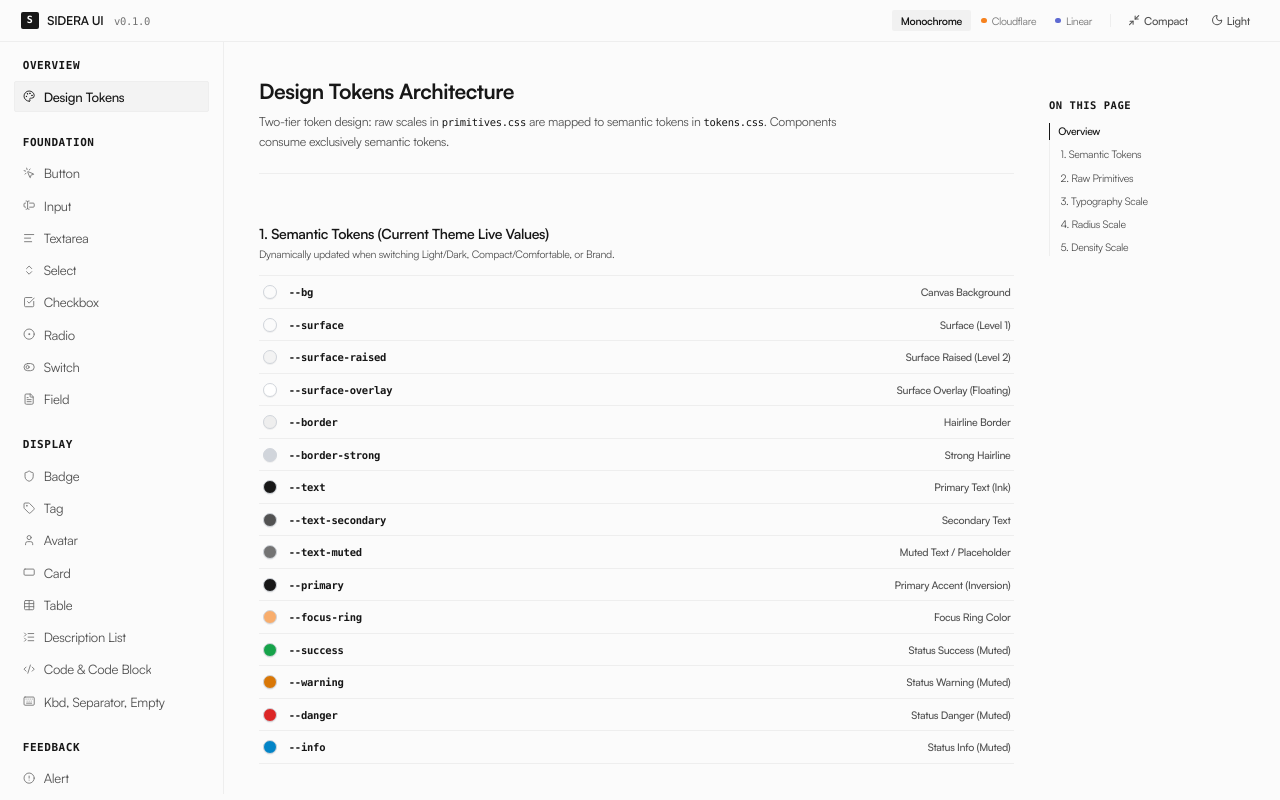
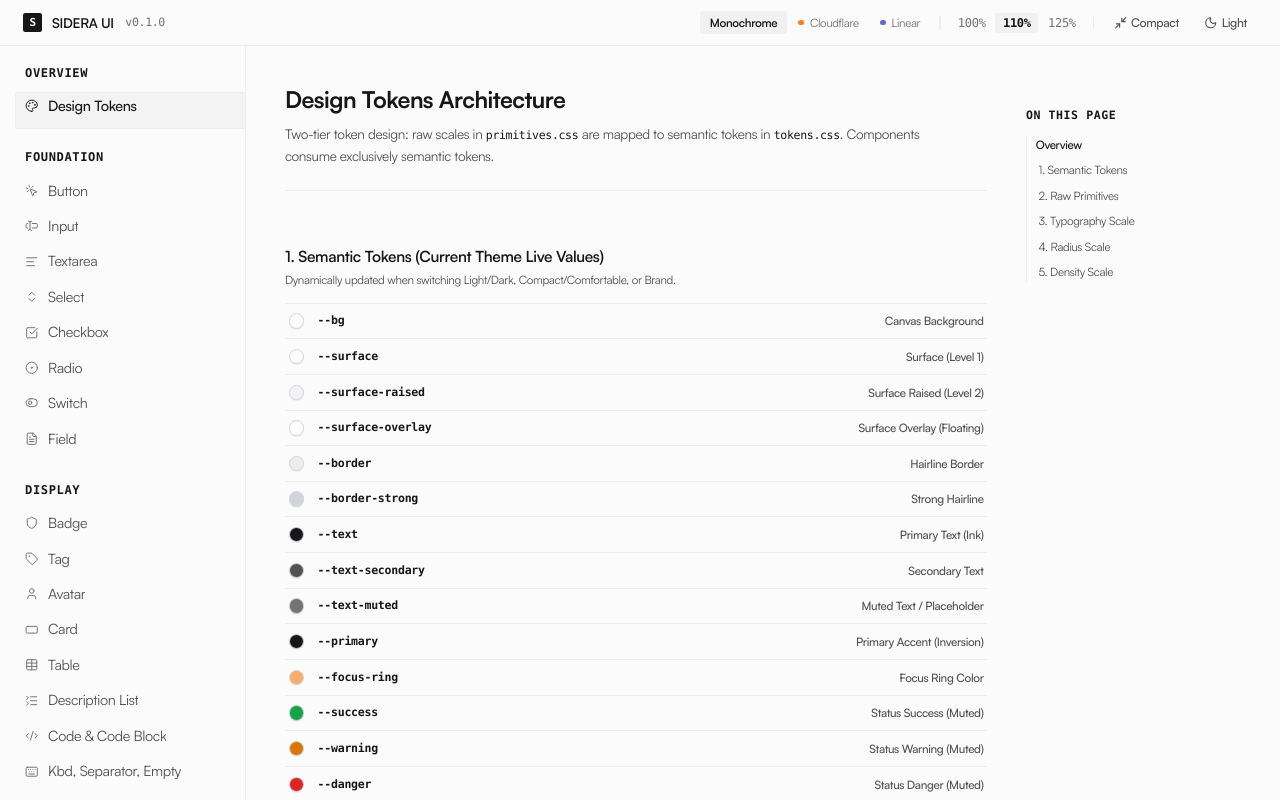
Before and after one commit to ryandaaa/sidera-ui, a React (Vite) app: page / in a window 1280 px wide. Shown: the top 800 px of the page. Built offline with nearby package versions, Linux system fonts and the light colour scheme.

Commit message:
feat(ui): add native UI zoom controller defaulting to 110%

```diff
--- a/src/App.tsx
+++ b/src/App.tsx
@@ -52,7 +52,12 @@ export default function App() {
     return (localStorage.getItem('sidera-brand') as 'default' | 'cloudflare' | 'linear') || 'default'
   })
 
-  // 4. Hash Routing State
+  // 4. UI Zoom State (Default: 110% as preferred by user)
+  const [zoom, setZoom] = React.useState<'100%' | '110%' | '125%'>(() => {
+    return (localStorage.getItem('sidera-zoom') as '100%' | '110%' | '125%') || '110%'
+  })
+
+  // 5. Hash Routing State
   const [route, setRoute] = React.useState<string>(() => {
     const hash = window.location.hash.replace('#', '')
     return hash || 'tokens'
@@ -74,6 +79,20 @@ export default function App() {
     localStorage.setItem('sidera-brand', brand)
   }, [brand])
 
+  // Synchronize UI Zoom
+  React.useEffect(() => {
+    const zoomMap: Record<string, string> = {
+      '100%': '1',
+      '110%': '1.1',
+      '125%': '1.25',
+    }
+    const zoomValue = zoomMap[zoom] || '1.1'
+    ;(document.documentElement.style as unknown as { zoom: string }).zoom = zoomValue
+    localStorage.setItem('sidera-zoom', zoom)
+    // Dispatch window resize so indicator and sticky measurements update immediately
+    window.dispatchEvent(new Event('resize'))
+  }, [zoom])
+
   // Synchronize hash changes
   React.useEffect(() => {
     const handleHashChange = () => {
@@ -92,7 +111,7 @@ export default function App() {
   return (
     <ToastProvider>
       <div className="min-h-screen bg-[var(--bg)] text-[var(--text)] flex flex-col font-sans select-text">
-        {/* Top Bar with Brand, Density, and Theme Toggles */}
+        {/* Top Bar with Brand, Zoom, Density, and Theme Toggles */}
         <TopBar
           theme={theme}
           onThemeChange={setTheme}
@@ -100,6 +119,8 @@ export default function App() {
           onDensityChange={setDensity}
           brand={brand}
           onBrandChange={setBrand}
+          zoom={zoom}
+          onZoomChange={setZoom}
         />
 
         {/* Main Workspace: Left Sidebar + Right Content Area */}
--- a/src/showcase/TopBar.tsx
+++ b/src/showcase/TopBar.tsx
@@ -8,6 +8,8 @@ export interface TopBarProps {
   onDensityChange: (density: 'compact' | 'comfortable') => void
   brand: 'default' | 'cloudflare' | 'linear'
   onBrandChange: (brand: 'default' | 'cloudflare' | 'linear') => void
+  zoom: '100%' | '110%' | '125%'
+  onZoomChange: (zoom: '100%' | '110%' | '125%') => void
 }
 
 export function TopBar({
@@ -17,6 +19,8 @@ export function TopBar({
   onDensityChange,
   brand,
   onBrandChange,
+  zoom,
+  onZoomChange,
 }: TopBarProps) {
   return (
     <header className="h-12 border-b border-[var(--border)] bg-[var(--surface)] px-6 flex items-center justify-between sticky top-0 z-30 select-none">
@@ -85,6 +89,27 @@ export function TopBar({
 
         <div className="h-3.5 w-px bg-[var(--border)] mx-1" aria-hidden="true" />
 
+        {/* UI Zoom Controller */}
+        <div className="flex items-center gap-0.5 text-xs font-mono">
+          {(['100%', '110%', '125%'] as const).map((level) => (
+            <button
+              key={level}
+              type="button"
+              onClick={() => onZoomChange(level)}
+              className={`px-2 py-0.5 rounded-[var(--radius-xs)] text-[11px] transition-colors ${
+                zoom === level
+                  ? 'text-[var(--text)] font-semibold bg-[var(--surface-hover)]'
+                  : 'text-[var(--text-muted)] hover:text-[var(--text)]'
+              }`}
+              title={`Scale UI to ${level}`}
+            >
+              {level}
+            </button>
+          ))}
+        </div>
+
+        <div className="h-3.5 w-px bg-[var(--border)] mx-1" aria-hidden="true" />
+
         {/* Borderless Density Toggle */}
         <Button
           variant="ghost"
```
